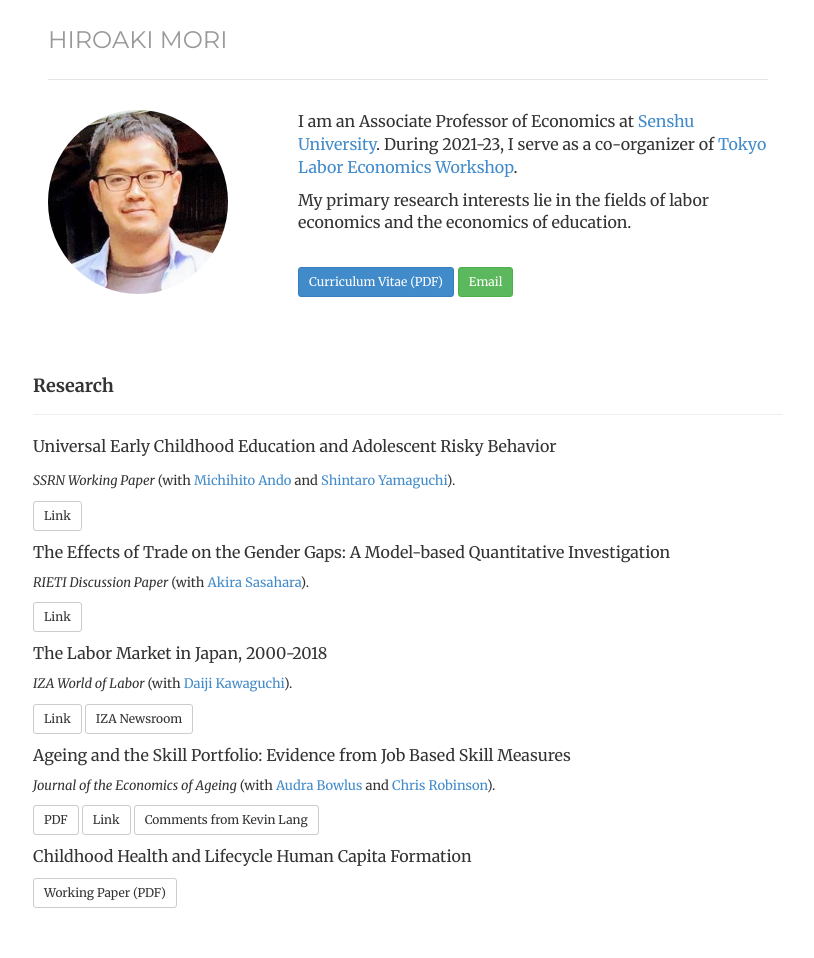
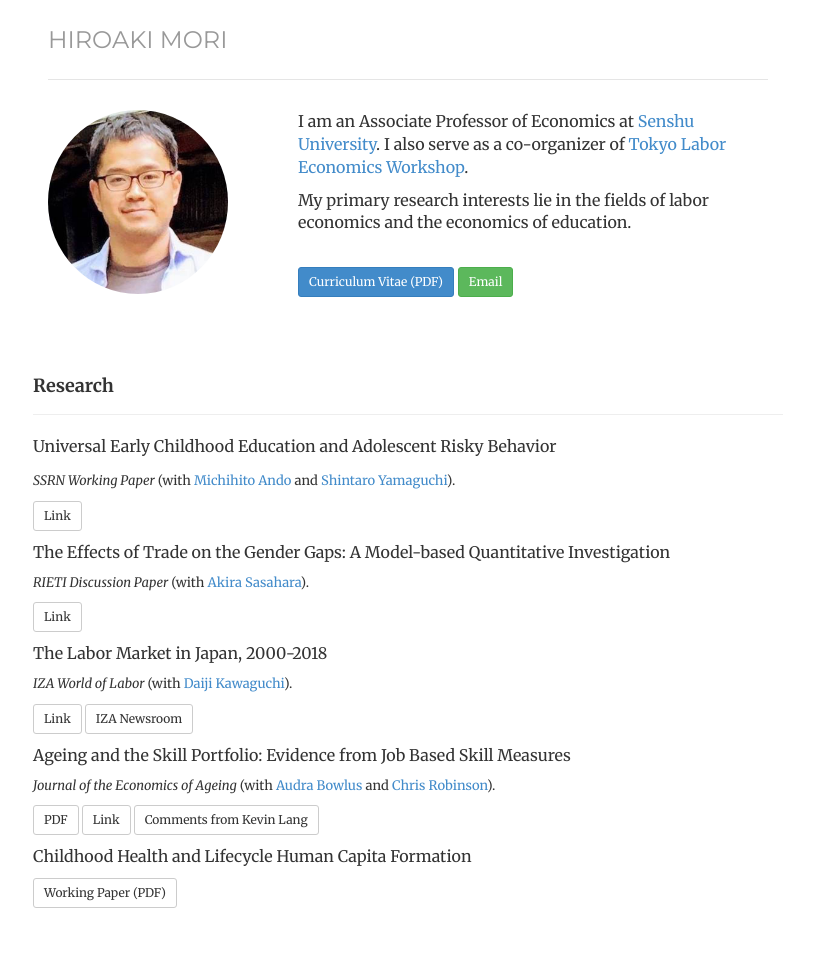
Before and after one commit to morihiroaki/morihiroaki.github.io, a Jekyll site: the page built from index.html, in a window 1280 px wide. Shown: the whole page, without its empty margins (232-1046 px from the left). Built offline with Jekyll 4.4.1, drawn with Linux system fonts in a browser that asks for light colours.

Commit message:
Update index.html

```diff
--- a/index.html
+++ b/index.html
@@ -18,7 +18,7 @@
  <div class='col-sm-8'>
 <p><font size="3"> I am an Associate Professor of Economics at
  <a href="https://www.senshu-u.ac.jp/english/learn/economics/" target="_blank" title="Link">Senshu University</a>.
- During 2021-23, I serve as a co-organizer of <a href="https://sites.google.com/site/tokyolaborwkshp/home" target="_blank" title="Link">Tokyo Labor Economics Workshop</a>.
+ I also serve as a co-organizer of <a href="https://sites.google.com/site/tokyolaborwkshp/home" target="_blank" title="Link">Tokyo Labor Economics Workshop</a>.
  </p>
 <p> My primary research interests lie in the fields of labor economics and the economics of education. </p>
 <br/>
```
